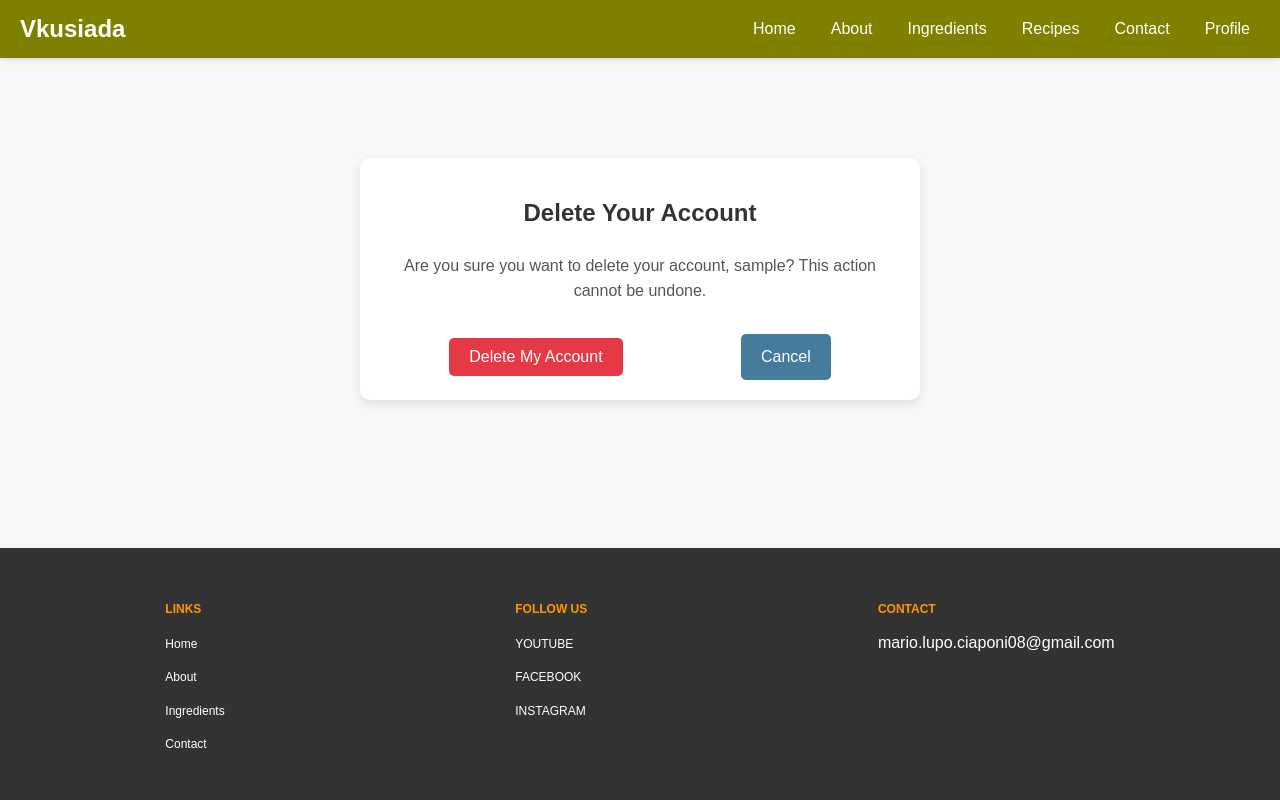
After one commit to Mario-Lupo-Ciaponi/Vkusiada, a Flask app: page /delete-account in a window 1280 px wide. The commit adds this page. Run offline with Flask 3, Linux system fonts and the light colour scheme; the visitor is signed in with stand-in values (Sample User, id 1).

Commit message:
Added a delete account option

```diff
--- a/app.py
+++ b/app.py
@@ -325,6 +325,41 @@ def logout():
     session.pop("user", None)
     return redirect(url_for("login"))
 
+@app.route("/delete-account", methods=["GET", "POST"])
+def delete_account():
+    if "user" not in session:
+        return redirect(url_for("register"))
+
+    username = session["user"]
+
+    if request.method == "POST":
+        # Connect to the database
+        connection = get_db_connection()
+        cursor = connection.cursor()
+        try:
+            # Delete user data from `user_info` and `users` tables
+            cursor.execute("DELETE FROM user_info WHERE username = %s", (username,))
+            cursor.execute("DELETE FROM users WHERE username = %s", (username,))
+            connection.commit()
+
+            # Flash a success message
+            flash("Your account has been deleted successfully.", "success")
+
+            # Log out the user
+            session.pop("user", None)
+
+            # Redirect to the registration page
+            return redirect(url_for("register"))
+        except mysql.connector.Error as err:
+            flash(f"Error deleting account: {err}", "danger")
+            print(f"Database error while deleting account: {err}")
+        finally:
+            cursor.close()
+            connection.close()
+
+    return render_template("delete-account.html", name=username)
+
+
 
 if __name__ == "__main__":
     app.run(debug=True)
--- /dev/null
+++ b/static/css/delete-account-style.css
@@ -0,0 +1,93 @@
+/* General styles for the delete account page */
+body {
+  font-family: Arial, sans-serif;
+  background-color: #f7f7f7;
+  margin: 0;
+  padding: 0;
+}
+
+.delete-account-container {
+  max-width: 500px;
+  margin: 100px auto;
+  background: #ffffff;
+  border-radius: 10px;
+  box-shadow: 0 4px 10px rgba(0, 0, 0, 0.1);
+  padding: 20px 30px;
+  text-align: center;
+}
+
+h1 {
+  font-size: 24px;
+  color: #333333;
+  margin-bottom: 20px;
+}
+
+p {
+  font-size: 16px;
+  color: #555555;
+  margin-bottom: 30px;
+}
+
+form {
+  display: flex;
+  justify-content: space-around;
+  align-items: center;
+}
+
+/* Delete button */
+.delete-button {
+  background-color: #e63946;
+  color: #ffffff;
+  border: none;
+  padding: 10px 20px;
+  border-radius: 5px;
+  font-size: 16px;
+  cursor: pointer;
+  transition: background-color 0.3s ease;
+}
+
+.delete-button:hover {
+  background-color: #d62839;
+}
+
+/* Cancel button */
+.cancel-button {
+  background-color: #457b9d;
+  color: #ffffff;
+  text-decoration: none;
+  padding: 10px 20px;
+  border-radius: 5px;
+  font-size: 16px;
+  transition: background-color 0.3s ease;
+}
+
+.cancel-button:hover {
+  background-color: #355d73;
+}
+
+/* Responsive Design */
+@media (max-width: 600px) {
+  .delete-account-container {
+    padding: 20px;
+  }
+
+  h1 {
+    font-size: 20px;
+  }
+
+  p {
+    font-size: 14px;
+  }
+
+  form {
+    flex-direction: column;
+    gap: 10px;
+  }
+
+  .delete-button,
+  .cancel-button {
+    width: 100%;
+    font-size: 14px;
+    padding: 10px;
+  }
+}
--- a/templates/base.html
+++ b/templates/base.html
@@ -42,7 +42,16 @@
           </div>
         </li>
         <li><a href="/contact">Contact</a></li>
-        <li><a href="/logout">Logout</a></li>
+        <li>
+          <div class="dropdown">
+            <a href="#" class="dropbtn">Profile</a>
+            <div class="dropdown-content">
+              <a href="#">My profile</a>
+              <a href="/logout">Logout</a>
+              <a href="/delete-account">Delete account</a>
+            </div>
+          </div>
+        </li>
       </ul>
     </nav>
 
--- /dev/null
+++ b/templates/delete-account.html
@@ -0,0 +1,19 @@
+{% extends "base.html" %} {% block title %}Delete Account - Vkusiada{% endblock
+%} {% block style %}
+<link
+  rel="stylesheet"
+  href="{{ url_for('static', filename='css/delete-account-style.css') }}"
+/>
+{% endblock %} {% block content %}
+<div class="delete-account-container">
+  <h1>Delete Your Account</h1>
+  <p>
+    Are you sure you want to delete your account, {{ name }}? This action cannot
+    be undone.
+  </p>
+  <form method="POST">
+    <button type="submit" class="delete-button">Delete My Account</button>
+    <a href="/home" class="cancel-button">Cancel</a>
+  </form>
+</div>
+{% endblock %}
```
